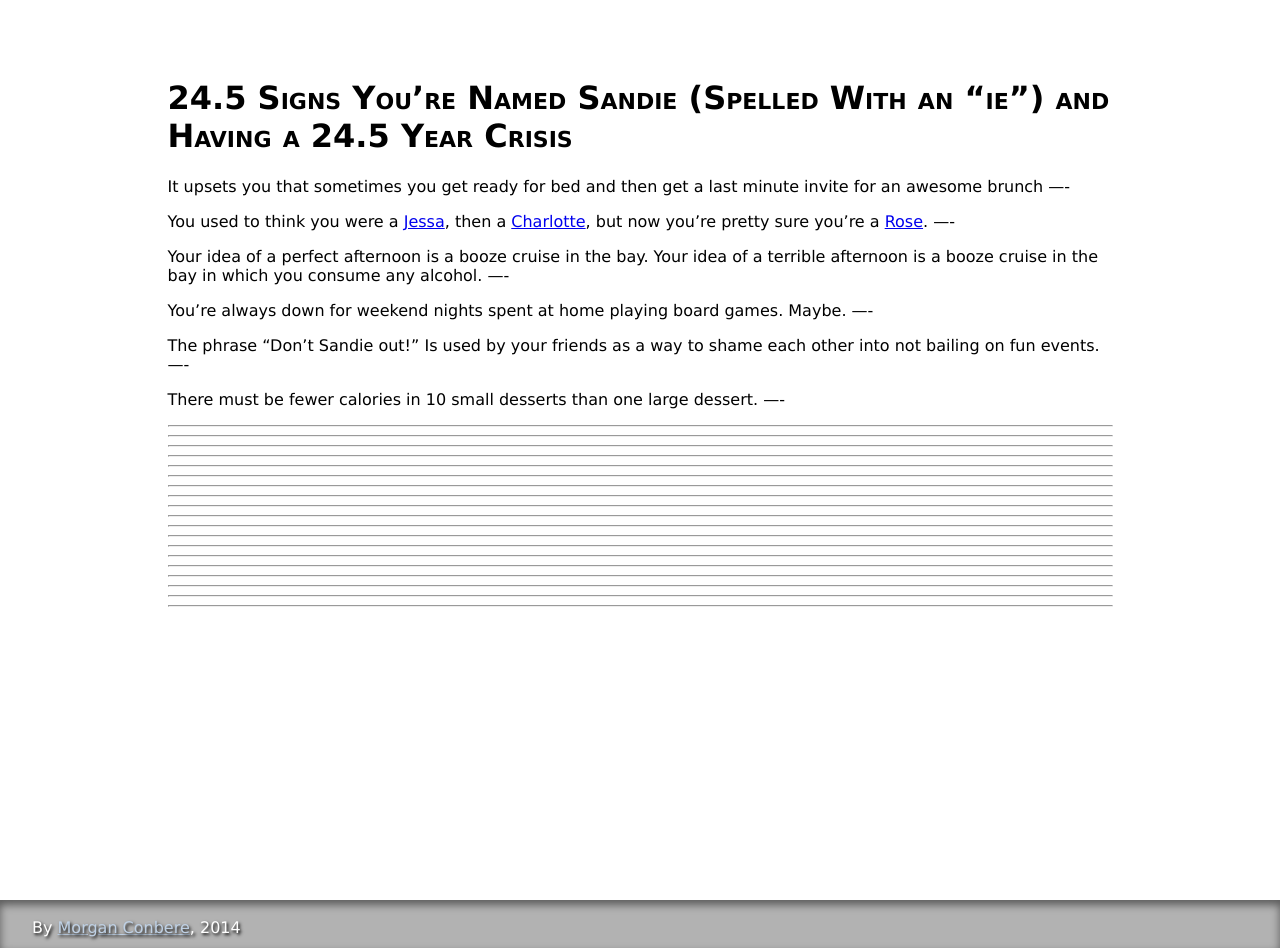
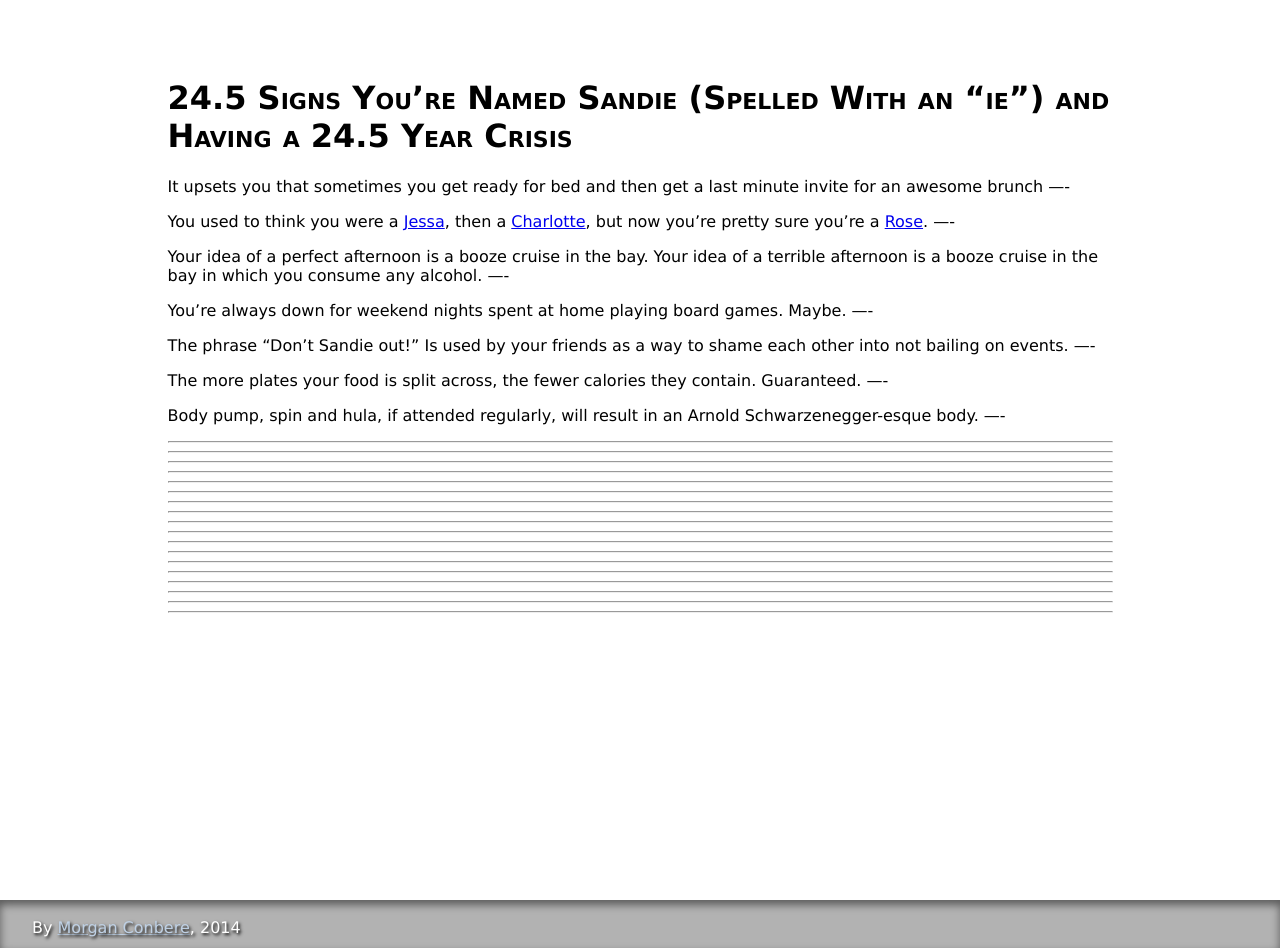
Before and after one commit to mconbere/mconbere.github.com, a Jekyll site: the page built from vittles/24.5-signs.markdown, in a window 1280 px wide. Built offline with Jekyll 4.4.1, drawn with Linux system fonts in a browser that asks for light colours.

Commit message:
Update 24.5-signs.markdown

```diff
--- a/vittles/24.5-signs.markdown
+++ b/vittles/24.5-signs.markdown
@@ -23,17 +23,19 @@ You're always down for weekend nights spent at home playing board games. Maybe.
 ----
 
 <!-- 5 -->
-The phrase "Don't Sandie out!" Is used by your friends as a way to shame each other into not bailing on fun events.
+The phrase "Don't Sandie out!" Is used by your friends as a way to shame each other into not bailing on events.
 ----
 
 <!-- 6 -->
-There must be fewer calories in 10 small desserts than one large dessert.
+The more plates your food is split across, the fewer calories they contain. Guaranteed.
 ----
 
 <!-- 7 -->
+Body pump, spin and hula, if attended regularly, will result in an Arnold Schwarzenegger-esque body.
 ----
 
 <!-- 8 -->
+
 ----
 
 <!-- 9 -->
```
